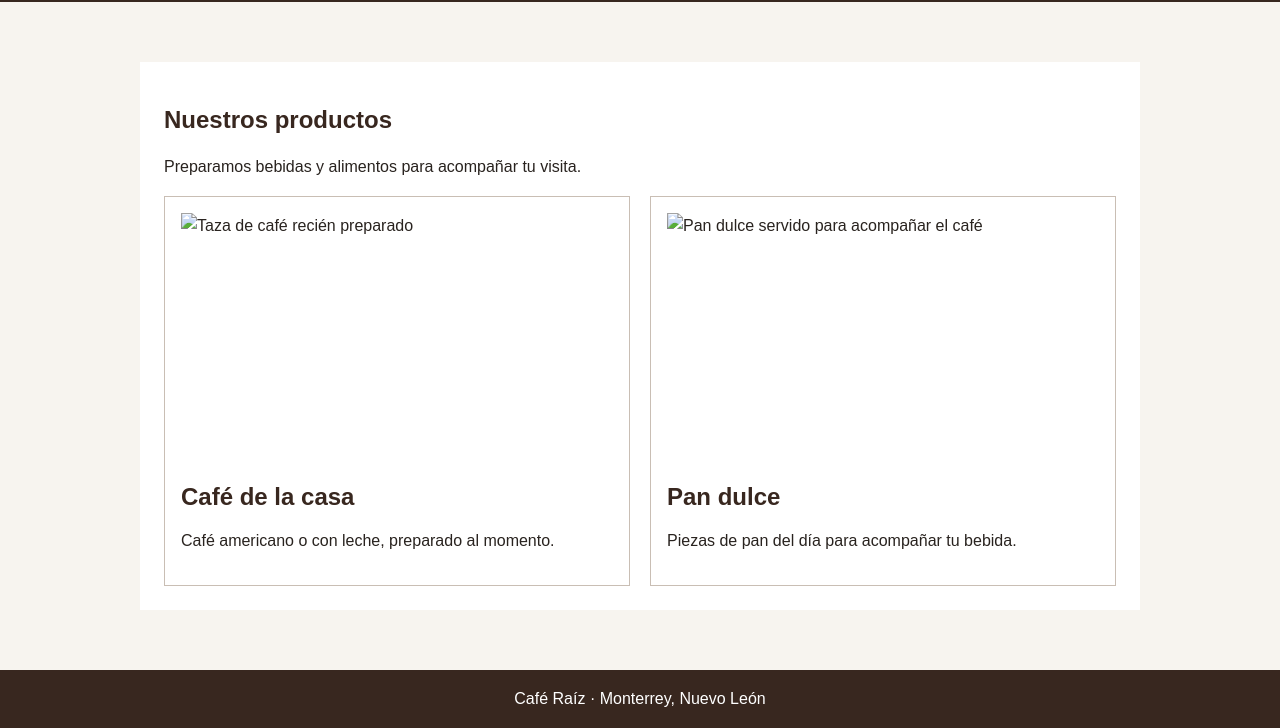
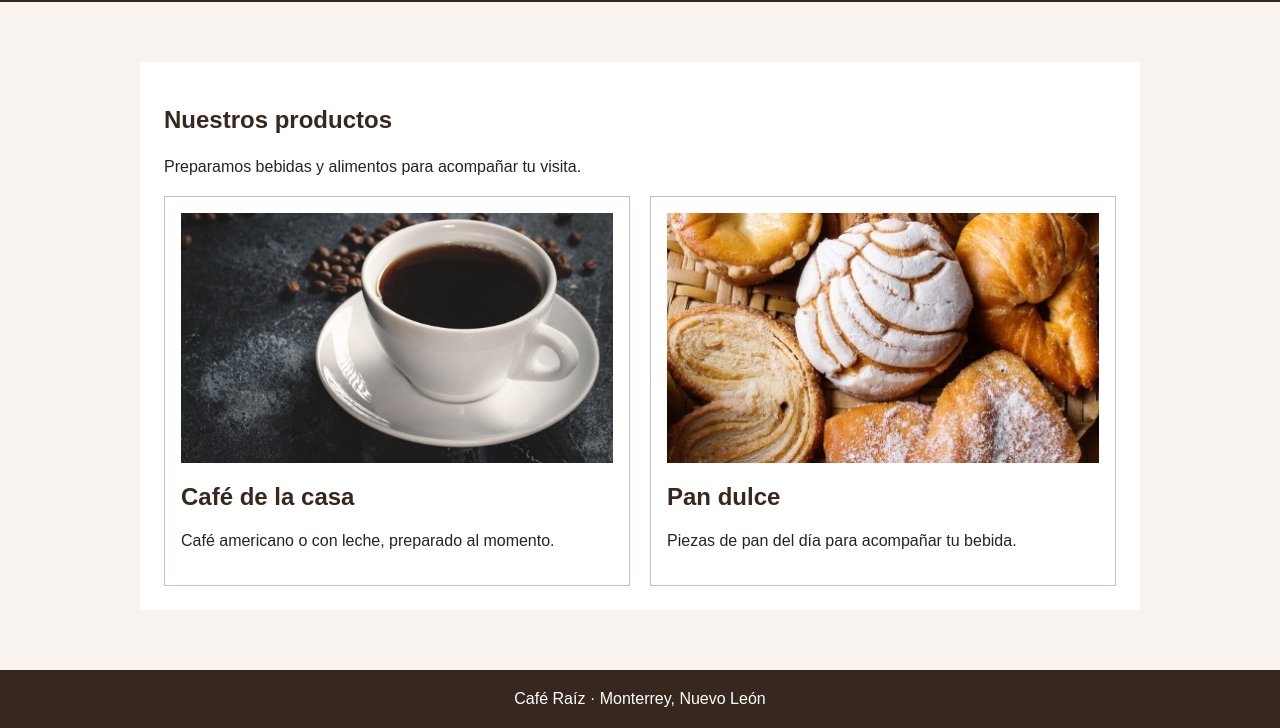
Before and after one commit to 004sdffgh/Cafe, a plain HTML site: page servicios.html in a window 1280 px wide. Shown: the part 72-800 px from the top of the page. Drawn offline with Linux system fonts and the light colour scheme.

Commit message:
Add files via upload
Corrige rutas de imágenes

```diff
--- a/servicios.html
+++ b/servicios.html
@@ -27,13 +27,13 @@
 
             <div class="productos">
                 <article class="producto">
-                    <img src="img/foto2.jpg" alt="Taza de café recién preparado">
+                    <img src="foto2.jpg" alt="Taza de café recién preparado">
                     <h2>Café de la casa</h2>
                     <p>Café americano o con leche, preparado al momento.</p>
                 </article>
 
                 <article class="producto">
-                    <img src="img/foto3.jpg" alt="Pan dulce servido para acompañar el café">
+                    <img src="foto3.jpg" alt="Pan dulce servido para acompañar el café">
                     <h2>Pan dulce</h2>
                     <p>Piezas de pan del día para acompañar tu bebida.</p>
                 </article>
```
Also changed, not shown: index.html (+1 -1 lines), 1 other file.
